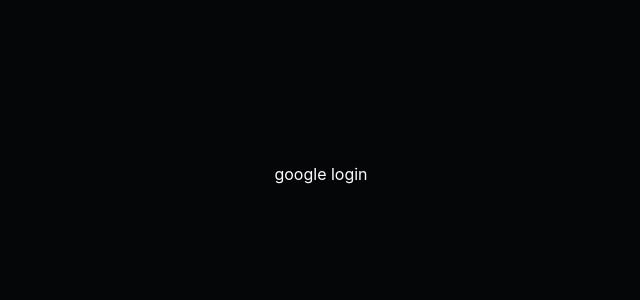
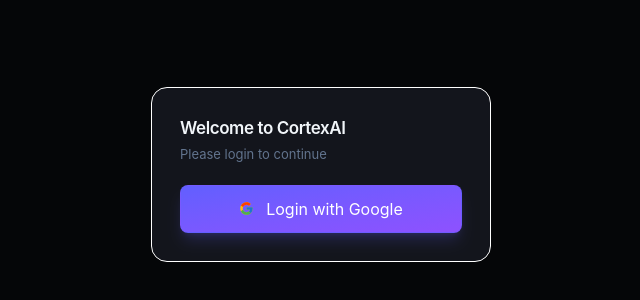
Before and after one commit to Rahul-g-7/cortex_ai, a React app in the folder frontend/: page / in a window 1280 px wide. Shown: the part 226-526 px from the top of the page, without its empty margins (319-959 px from the left). Built offline with nearby package versions, Linux system fonts and the light colour scheme; no server answers; the HTML template or start-up script is replaced by a standard one.

Commit message:
feat: add react-icons dependency and enhance Google login button UI in Home component

```diff
--- a/frontend/package.json
+++ b/frontend/package.json
@@ -16,6 +16,7 @@
     "firebase": "^12.19.0",
     "react": "^19.2.8",
     "react-dom": "^19.2.8",
+    "react-icons": "^5.7.0",
     "tailwindcss": "^4.3.3"
   },
   "devDependencies": {
--- a/frontend/src/pages/home.jsx
+++ b/frontend/src/pages/home.jsx
@@ -2,6 +2,7 @@
 import api from '../../utils/axios.js';
 import { signInWithPopup } from 'firebase/auth';
 import {auth,googleProvider} from '../../utils/firebase.js'
+import { FcGoogle } from 'react-icons/fc'
 
 const Home = () => {
     const hanldeLogin=async(token)=>{
@@ -22,7 +23,15 @@
     return (
         <div className='h-screen flex bg-[#0d0f14] text-white overflow-hidden'>
             <div className='fixed inset-0 z-50 flex items-center justify-center bg-black/60 backdrop-blur-sm'>
-                <button onClick={googleLogin}>google login</button>
+                <div className='w-[340px] bg-[#13151c] border border-white rounded-2xl p-7 flex flex-col gap-5'>
+                    <div className='flex flex-col gap-1'>
+                        <h2 className='text-[17px] font-semibold text-slate-100 tracking-tight'>Welcome to CortexAI</h2>
+                        <p className=' text-[13px] text-slate-500'>Please login to continue</p>
+
+                    </div>
+                    <button onClick={googleLogin} className=' w-full  flex items-center justify-center gap-3 bg-linear-to-br from-indigo-500 to-violet-500 hover:from-indigo-400 hover:to-violet-600 active:from-indigo-600 active:to-violet-800 border border-indigo-500/30 shadow-lg shadow-indigo-500/20 hover:shadow-indigo-500/30 transition-all duration-150  text-white py-[11px] rounded-lg  cursor-pointer'>
+                        <FcGoogle size={15} className='text-white' /> Login with Google</button>
+                </div>
             </div>
         </div>
     );
```
Also changed, not shown: 1 other file (tests, documents, lock files or other folders).
